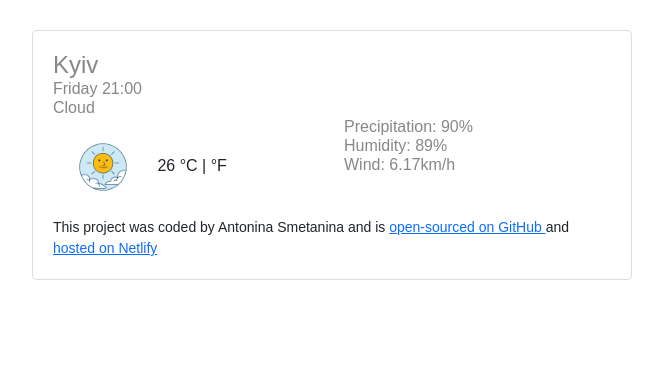
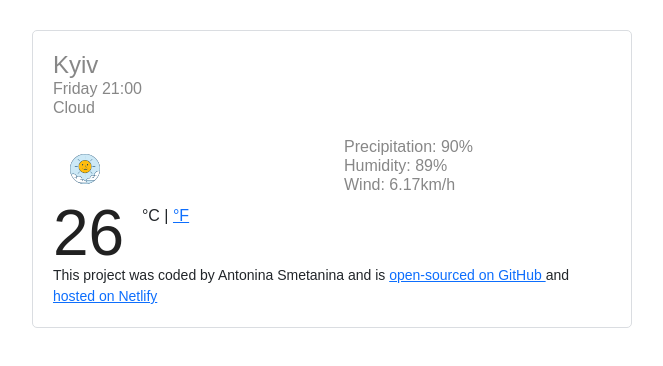
Before and after one commit to TonyaSmetanina/vanilla-weather-app, a plain HTML site: page index.html in a window 1280 px wide. Shown: the whole page, without its empty margins (308-971 px from the left). Drawn offline with nearby package versions, Linux system fonts and the light colour scheme.

Commit message:
added the styles

```diff
--- a/index.html
+++ b/index.html
@@ -4,14 +4,15 @@
     <meta charset="UTF-8">
     <meta http-equiv="X-UA-Compatible" content="IE=edge">
     <meta name="viewport" content="width=device-width, initial-scale=1.0">
-    <link href="https://cdn.jsdelivr.net/npm/bootstrap@5.2.0/dist/css/bootstrap.min.css" rel="stylesheet" integrity="sha384-gH2yIJqKdNHPEq0n4Mqa/HGKIhSkIHeL5AyhkYV8i59U5AR6csBvApHHNl/vI1Bx" crossorigin="anonymous">
-    <link href="src/styles.css" rel= "stylesheet"/>
+    <link href="https://cdn.jsdelivr.net/npm/bootstrap@5.2.0-beta1/dist/css/bootstrap.min.css" rel="stylesheet" integrity="sha384-0evHe/X+R7YkIZDRvuzKMRqM+OrBnVFBL6DOitfPri4tjfHxaWutUpFmBp4vmVor" crossorigin="anonymous">
+    <link href="src/styles.css" rel= "stylesheet" type="text/css"/>
     <title>Vanilla weather app</title>
 
 </head>
 <body>
     <div class="container">
     <div class="weather-app">
+        <div class="overview">
             <h1>
                 Kyiv
             </h1>
@@ -24,13 +25,22 @@
                 </li>
 
             </ul>
+        </div>
         <div class="row">
             <div class="col-6">
+                <div class="clearfix weather-temperature">
                 <img src="img/Sun_Outline.png"
                 alt="cloudy"
                 width = "100"
-                height="100"/>
-                26 °C | °F
+                height="100"
+                class="float-left"/>
+                    <div class="float-left">
+                <strong>26 </strong>
+                <small class="units">
+                    °C | <a href="#">°F</a>
+                </small>
+                    </div>
+            </div>
         </div>
             <div class="col-6">
                 <ul>
--- /dev/null
+++ b/src/body.css
@@ -0,0 +1,80 @@
+body {
+    font-family: arial, sans-serif;
+  }
+  h1 {
+    color: #878787;
+    font-size: 24px;
+    font-weight: 100;
+    line-height: 28px;
+    margin-bottom: 0;
+  }
+  ul {
+    margin: 0;
+    padding: 0;
+  }
+  li {
+    list-style: none;
+    margin: 0;
+    padding: 0;
+    color: rgb(135, 135, 135);
+    font-size: 16px;
+    font-weight: 100;
+    line-height: 19px;
+  }
+  li:first-letter {
+    text-transform: capitalize;
+  }
+  .weather-app-wrapper {
+    max-width: 600px;
+    margin: 30px auto;
+  }
+  .weather-app {
+    padding: 20px;
+    border: 1px solid #dadde1;
+    border-radius: 5px;
+  }
+  .overview {
+    margin-bottom: 20px;
+  }
+  .weather-temperature img {
+    margin-right: 5px;
+    height: 64px;
+    width: 64px;
+  }
+  .weather-temperature strong {
+    color: rgb(33, 33, 33);
+    font-size: 64px;
+    line-height: 1;
+    font-weight: 400;
+  }
+  .weather-temperature .units {
+    position: relative;
+    font-size: 16px;
+    top: -34px;
+  }
+  .weather-temperature .active {
+    color: rgb(33, 33, 33);
+    cursor: default;
+  }
+  .weather-temperature .active:hover {
+    text-decoration: none;
+  }
+
+  .weather-forecast {
+    margin-top: 20px;
+    text-align: center;
+    color: #000;
+  }
+
+  .weather-forecast-date {
+    font-size: 16px;
+    opacity: 0.5;
+  }
+
+  .weather-forecast-temperature-min {
+    opacity: 0.5;
+  }
+
+  .weather-forecast-temperatures {
+    font-size: 13px;
+  }
--- a/src/styles.css
+++ b/src/styles.css
@@ -34,3 +34,27 @@
   font-weight: 100;
   line-height: 19px;
 }
+
+.overview {
+    margin-bottom: 20px;
+}
+
+.weather-temperature img {
+    margin-right: 10px;
+    height: 64px;
+    width: 64px;
+
+}
+
+.weather-temperature strong {
+    color: rgb(33, 33, 33);
+    font-size: 64px;
+    line-height: 1;
+    font-weight: 400;
+}
+
+.weather-temperature .units {
+    position: relative;
+    font-size:  16px;
+    top: -34px;
+}
```
Lines whose indentation alone changed are shown as unchanged.
